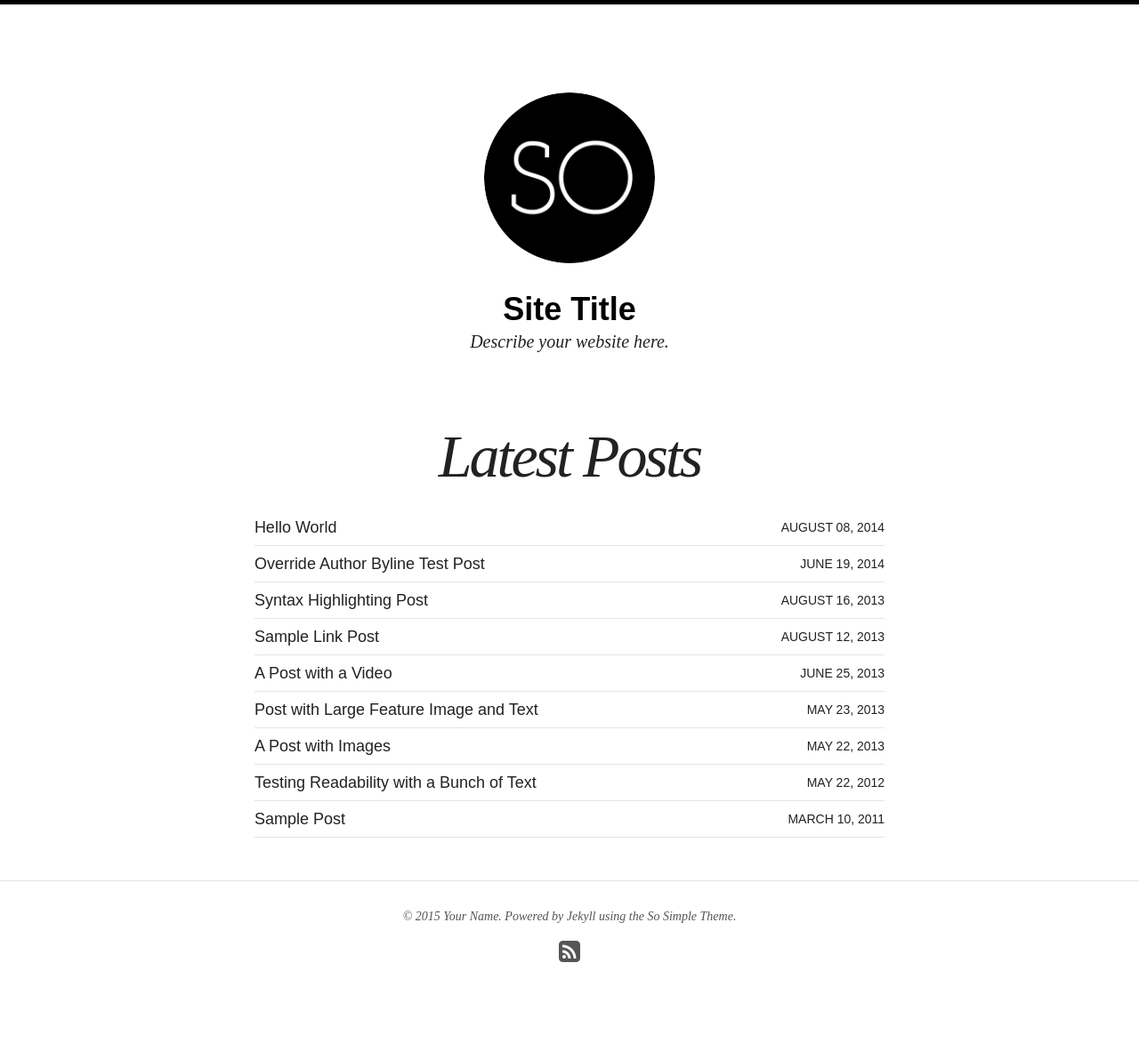
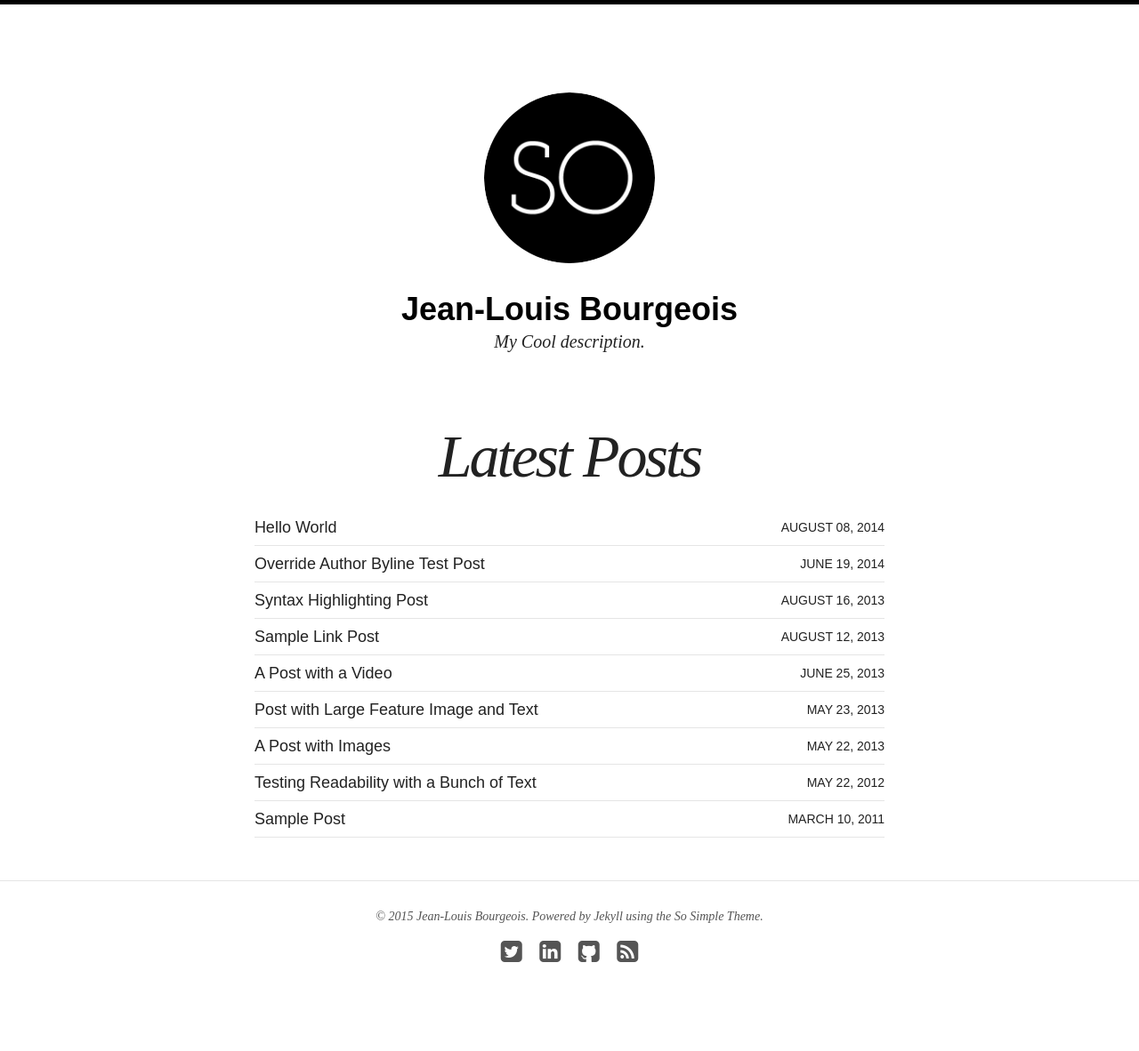
Before and after one commit to JLBoor/jlboor.github.io, a Jekyll site: the page built from index.html, in a window 1280 px wide. Shown: the whole page at 89% size. Built offline with Jekyll 4.4.1, drawn with Linux system fonts in a browser that asks for light colours; nearby versions of some CDN libraries.

Commit message:
Basic configuration

```diff
--- a/_config.yml
+++ b/_config.yml
@@ -1,10 +1,11 @@
 # Site wide configuration
 
-title: Site Title
+title: Jean-Louis Bourgeois
 locale: en_US
-description: Describe your website here.
+description: My Cool description.
 logo: site-logo.png
 search: true
+comments: true
 url:
 
 
@@ -32,15 +33,15 @@ exclude: ["lib", "config.rb", "Capfile", "config", "log", "Rakefile", "Rakefile.
 
 # Site owner
 owner:
-  name: Your Name
+  name: Jean-Louis Bourgeois
   avatar: bio-photo.jpg
   email: you@email.com
   disqus-shortname:
-  twitter: #username
+  twitter: JLBoor
   facebook: #username
-  github: #username
+  github: jlboor
   stackexchange: #http://stackoverflow.com/users/123456/username
-  linkedin: #username
+  linkedin: http://ca.linkedin.com/in/jeanlouisbourgeois/en
   instagram: #username
   flickr: #username
   tumblr: #username
```
